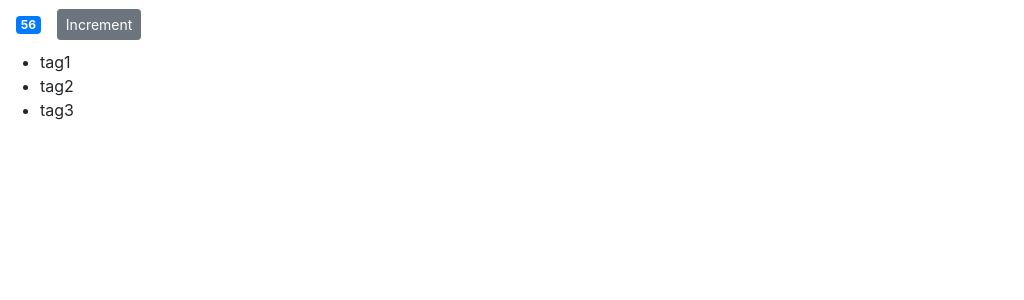
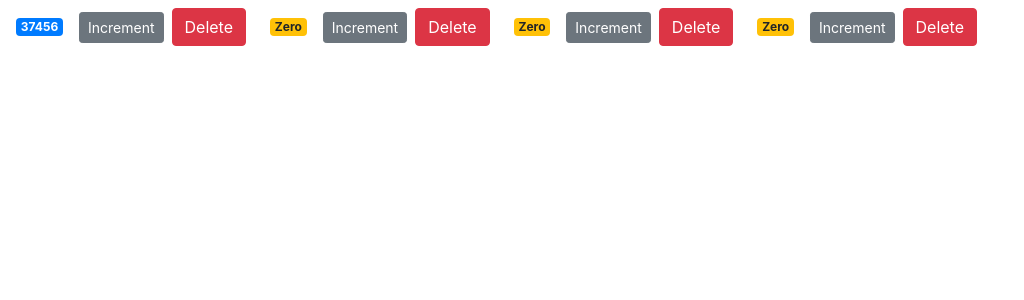
Before and after one commit to patrozada/mosh-react, a React (Create React App) app: page / in a window 1280 px wide. Shown: the top 300 px of the page, without its empty margins (0-1024 px from the left). Built offline with nearby package versions, Linux system fonts and the light colour scheme.

Commit message:
Add parent component and remove state from children

```diff
--- a/src/components/counter.jsx
+++ b/src/components/counter.jsx
@@ -1,35 +1,31 @@
 import React, { Component } from 'react';
 
 class Counter extends Component {
-    state = {
-        count: 56,
-        tags: ["tag1", "tag2", "tag3"],
-    }
+    // constructor(){
+    //     super();
+    //     this.handleButtonClick = this.handleButtonClick.bind(this);
+    //     // remember that functions in JS are objects.
+    //     // In the previous line we are instantiating the function passing the context as argument, therefore this won't be undefined when we call the method.
+    //     // If the handler is an arrow function I don't need to bind
+    // }
     render() {
         return (
         <>
             <span className={ this.getBadgeChanges() }>{this.formatCount()}</span>
-            <button className="btn btn-secondary btn-sm">Increment</button>
-            <div> {this.state.tags.length === 0 && "Please create a new tag!"} </div>
-            {this.renderTags()}
+            <button onClick={() => this.props.onIncrement(this.props.counter)} className="btn btn-secondary btn-sm">Increment</button>
+            <button onClick={() => this.props.onDelete(this.props.counter.id)} className="btn btn-danger btn-small m-2">Delete</button>
         </>)
     }
     formatCount () {
-        const { count } = this.state;
-        return count === 0 ? 'Zero' : count;
+        const { value } = this.props.counter;
+        return value === 0 ? 'Zero' : value;
     }
     getBadgeChanges(){
         let classes = "badge m-3 badge-";
-        classes += this.state.count === 0 ? "warning" : "primary";
+        classes += this.props.counter.value === 0 ? "warning" : "primary";
         return classes;
     }
-    renderTags() {
-        return (
-            <ul>
-                {this.state.tags.map(tag=> <li key={tag}> {tag} </li>)}
-            </ul>
-        )
-    }
+
 }
 
 export default Counter;
--- /dev/null
+++ b/src/components/counters.jsx
@@ -0,0 +1,41 @@
+import React, { Component } from 'react';
+import Counter from './counter';
+
+class Counters extends Component {
+    state = {
+        counters: [
+            {id: 1, value:37456},
+            {id: 2, value:0},
+            {id: 3, value:0},
+            {id: 4, value:0}
+        ]
+     }
+    handleIncrement = (counter) => {
+        // clone the counters array
+        const counters = [...this.state.counters];
+        // Find the index of the counter that is being clicked
+        const index = counters.indexOf(counter);
+        // Update the array with the new
+        counters[index] = {...counter};
+        // Add 1 to the counter that is being updated
+        counters[index].value++;
+        // Set this changes in the state
+        this.setState({ counters: counters});
+    }
+    handleDelete = (counterId) => {
+        //This filter method overwirites the counters array in the state excluding those that had been deleted when triggering the delete event.
+        const counters = this.state.counters.filter(counter =>
+            counter.id !== counterId);
+            this.setState({ counters: counters});
+    }
+    render() {
+        return (
+            <div>
+                {this.state.counters.map(counter =>
+                    <Counter key={counter.id} counter={counter} onDelete={this.handleDelete} onIncrement={this.handleIncrement} />)}
+            </div>
+        );
+    }
+}
+
+export default Counters;
--- a/src/index.js
+++ b/src/index.js
@@ -3,10 +3,10 @@ import ReactDOM from 'react-dom';
 import './index.css';
 import * as serviceWorker from './serviceWorker';
 import 'bootstrap/dist/css/bootstrap.css';
-import Counter from './components/counter';
+import Counters from './components/counters';
 ReactDOM.render(
   <React.StrictMode>
-    <Counter />
+    <Counters />
   </React.StrictMode>,
   document.getElementById('root')
 );
```
